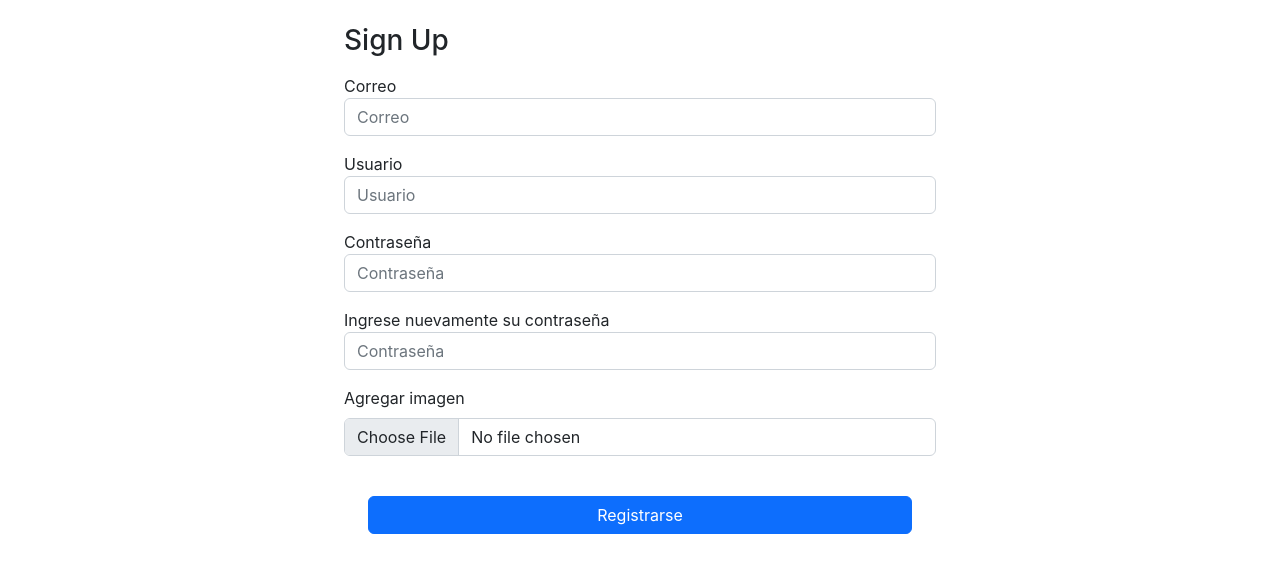
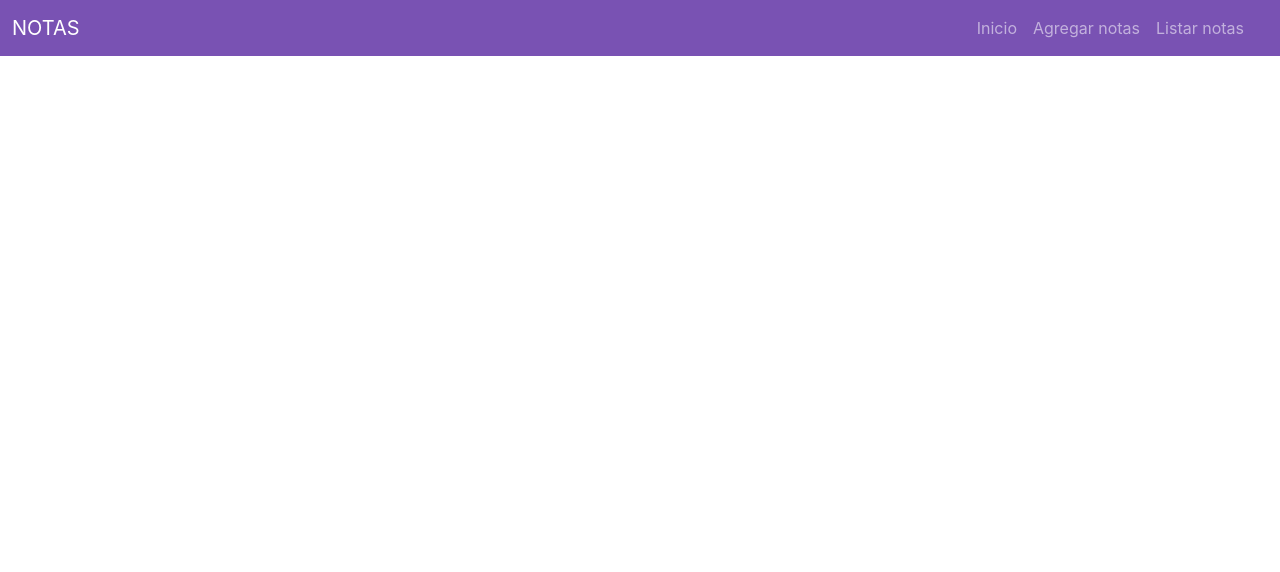
Before and after one commit to Uziano/ISPC_RD, a React (Create React App) app in the folder FRONT/react-v2/: page / in a window 1280 px wide. Shown: the top 572 px of the page. Built offline with nearby package versions, Linux system fonts and the light colour scheme; the HTML template or start-up script is replaced by a standard one.

Commit message:
Se creo la NavBar

```diff
--- a/FRONT/react-v2/package.json
+++ b/FRONT/react-v2/package.json
@@ -10,6 +10,7 @@
     "react": "^18.2.0",
     "react-bootstrap": "^2.7.0",
     "react-dom": "^18.2.0",
+    "react-router-dom": "^6.4.5",
     "react-scripts": "5.0.1",
     "web-vitals": "^2.1.4"
   },
--- a/FRONT/react-v2/src/App.css
+++ b/FRONT/react-v2/src/App.css
@@ -36,3 +36,7 @@
     transform: rotate(360deg);
   }
 }
+
+.navBg{
+  background-color: #7952b3;
+}
--- a/FRONT/react-v2/src/App.js
+++ b/FRONT/react-v2/src/App.js
@@ -1,14 +1,20 @@
 import './App.css';
 //import Login from './components/User/Login'
 //import CardB5 from './components/CardB5'
-import LoginRegistro from './components/User/LoginRegistro';
+//import LoginRegistro from './components/User/LoginRegistro';
+// import Home from './components/User/Home';
+import Navbar from './components/Navbar/navbar';
+
 
 function App() {
   return (
+
     <>
       {/* <CardB5 /> */}
       {/*<Login/>*/}
-      <LoginRegistro />
+      {/*<LoginRegistro />*/}
+      {/*<Home/>*/}
+      <Navbar />
     </>
   );
 }
--- a/FRONT/react-v2/src/components/Navbar/navbar.js
+++ b/FRONT/react-v2/src/components/Navbar/navbar.js
@@ -0,0 +1,44 @@
+import React from 'react';
+import Container from 'react-bootstrap/Container';
+import Nav from 'react-bootstrap/Nav';
+import Navbar from 'react-bootstrap/Navbar';
+import Offcanvas from 'react-bootstrap/Offcanvas';
+
+
+
+function OffcanvasExample() {
+    return (
+    <>
+        {['xxl'].map((expand) => (
+        <Navbar  variant="dark"  className="navBg">
+            <Container fluid>
+            <Navbar.Brand href="#">NOTAS</Navbar.Brand>
+            <Navbar.Toggle aria-controls={`offcanvasNavbar-expand-`} />
+            <Navbar.Offcanvas
+                id={`offcanvasNavbar-expand-`}
+                aria-labelledby={`offcanvasNavbarLabel-expand-`}
+                placement="end"
+            >
+                <Offcanvas.Header closeButton>
+                <Offcanvas.Title id={`offcanvasNavbarLabel-expand-`}>
+                    Menú
+                </Offcanvas.Title>
+                </Offcanvas.Header>
+                <Offcanvas.Body>
+                <Nav className="justify-content-end flex-grow-1 pe-3">
+                    <Nav.Link href="#action1">Inicio</Nav.Link>
+                    <Nav.Link href="#action2">Agregar notas</Nav.Link>
+                    <Nav.Link href="#action2">Listar notas</Nav.Link>
+                </Nav>
+                </Offcanvas.Body>
+            </Navbar.Offcanvas>
+            </Container>
+        </Navbar>
+        ))}
+    </>
+    );
+}
+
+
+
+export default OffcanvasExample;
--- a/FRONT/react-v2/src/components/User/Home.js
+++ b/FRONT/react-v2/src/components/User/Home.js
@@ -2,10 +2,8 @@ import React from 'react'
 
 function Home() {
   return (
-    <div>
-        <h1>Esta es la main page</h1>
-    </div>
-  )
+    <></>
+)
 }
 
 export default Home
```
Also changed, not shown: 1 other file (tests, documents, lock files or other folders).
